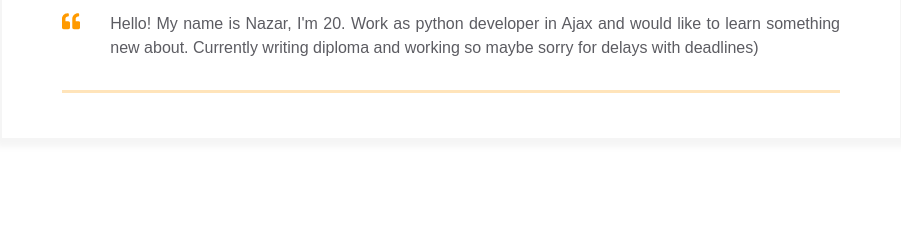
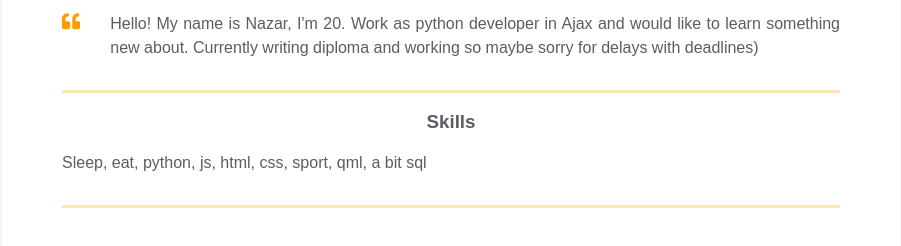
Before and after one commit to Denarzan/homepage, a plain HTML site: page index.html in a window 1280 px wide. Shown: the part 338-584 px from the top of the page, without its empty margins (189-1090 px from the left). Drawn offline with Linux system fonts and the light colour scheme.

Commit message:
parch/content/secondary: Added block with my skills

```diff
--- a/index.html
+++ b/index.html
@@ -61,6 +61,14 @@
                     </div>
                 </div>
             </div>
+            <div class="container">
+                <div class="resume__block">
+                    <div class="skills">
+                        <h3 class="skills__header">Skills</h3>
+                        <p class="skills__text">Sleep, eat, python, js, html, css, sport, qml, a bit sql </p>
+                    </div>
+                </div>
+            </div>
         </div>
     </div>
 </main>
```
